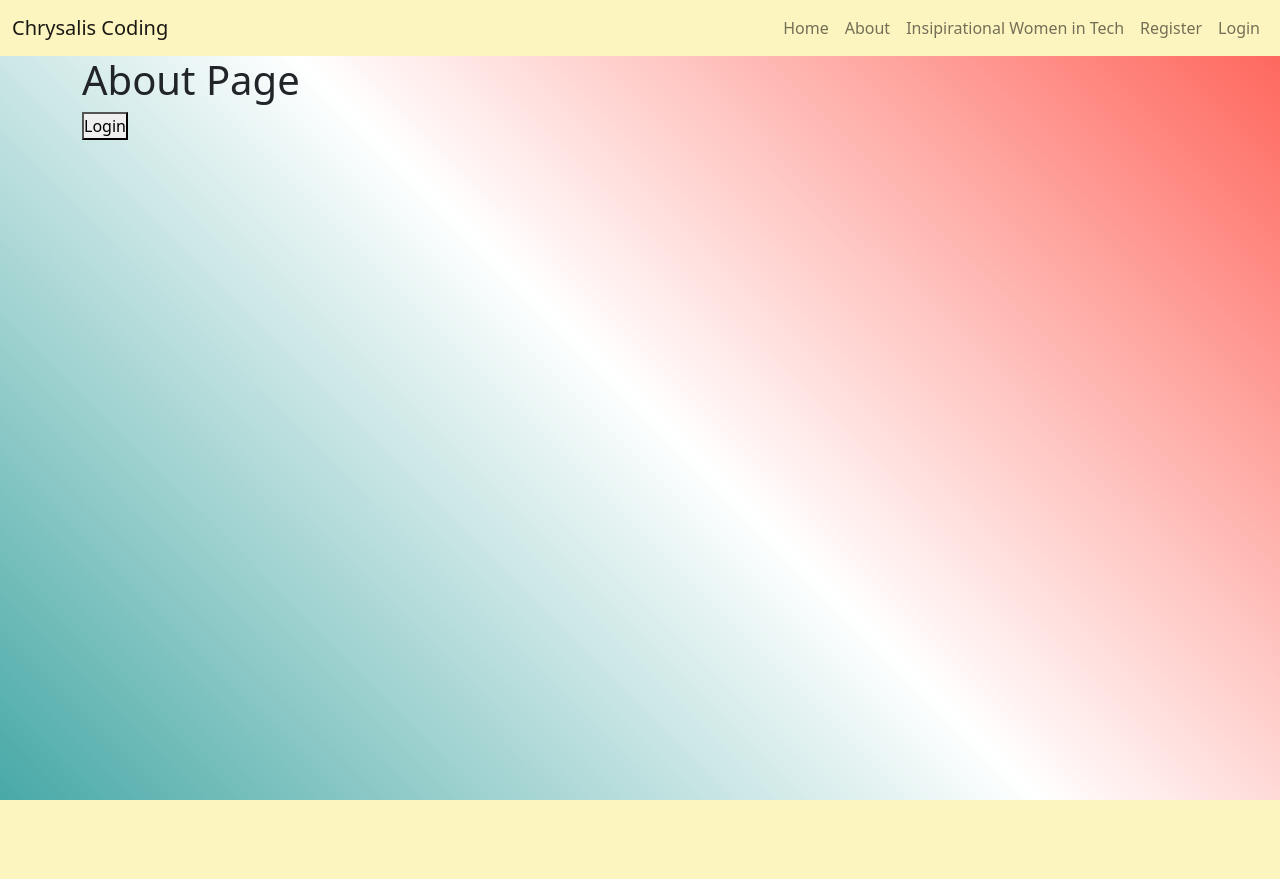
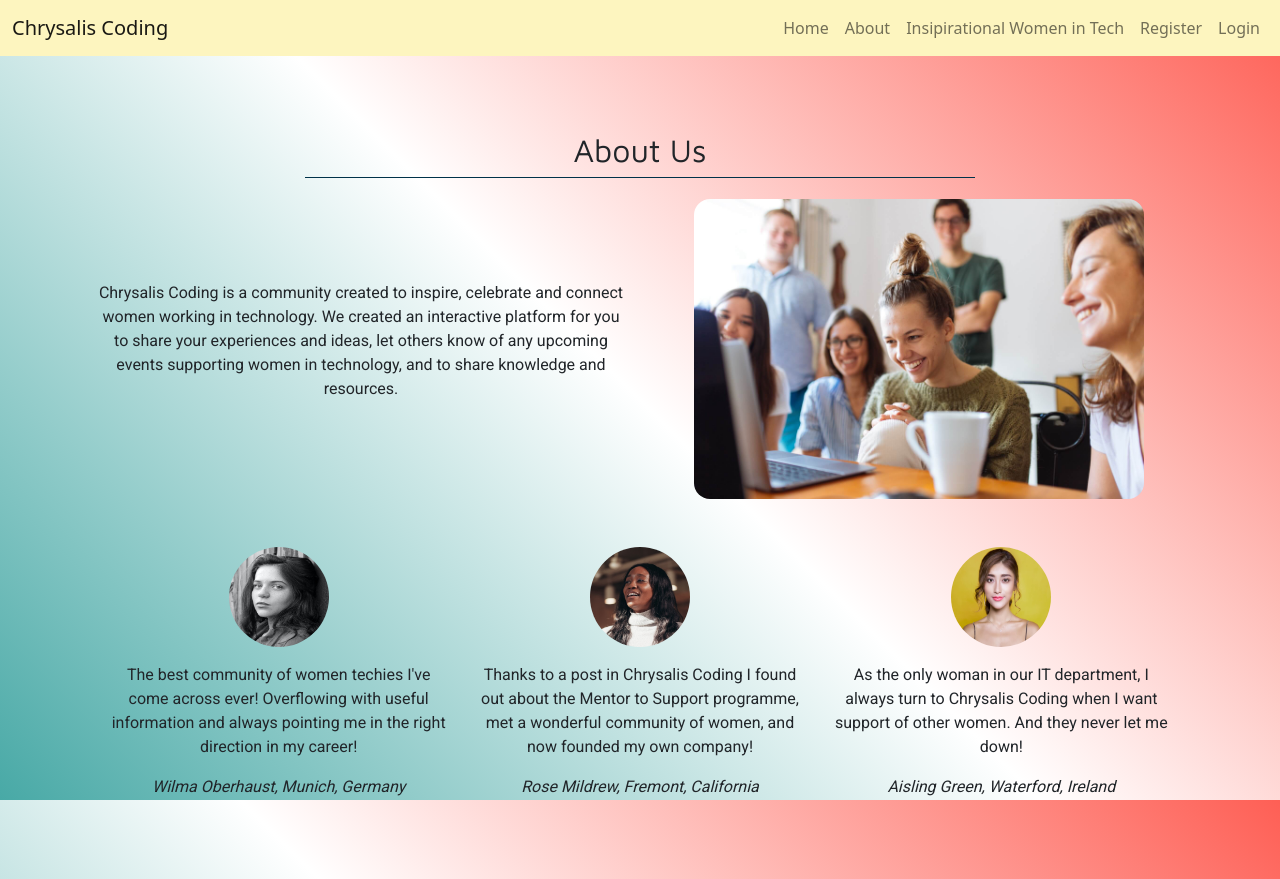
Before and after one commit to phoebeireland/Chrysalis-Coding, a Flask app: page /about in a window 1280 px wide. Before the commit the page ends 800 px from the top, so only its background shows below. Run offline with Flask 2, Linux system fonts and the light colour scheme; some libraries are stand-ins or nearby versions.

Commit message:
Add completed and styled About page

```diff
--- a/static/css/style.css
+++ b/static/css/style.css
@@ -318,6 +318,12 @@ h2.card-subtitle {
     background-color: #003249;
 }
 
+/*About*/
+.profile-pic {
+    height: 100px;
+    width: 100px;
+}
+
 /** Breakpoints */
 /** 400px or smaller */
 @media (max-width: 25rem) {
--- a/templates/about.html
+++ b/templates/about.html
@@ -2,15 +2,62 @@
 
 {% block content %}
 
-<div class= "container">
-    <div class= "container4 col-12">
-        <h1 id="welcome-text">About Page</h1>
-      </div>
-    <div class= "row">
-        <div class="container2 col-12">
-            <button id="main-login-button">Login</button>
+<section class="content">
+    <div class="container">
+        <div class="row">
+            <div class="col-12 text-center about-title">
+                <h2>About Us</h2>
+            </div>
+        </div>
+        <div class="row about-row page-desc">
+            <div class="col-md-6 text-center">
+                <p>
+                    Chrysalis Coding is a community created to inspire, celebrate and connect women working
+                    in technology. We created an interactive platform for you to share your experiences and ideas,
+                    let others know of any upcoming events supporting women in technology, and to share knowledge and resources.
+                </p>
+            </div>
+            <div class="col-md-6 text-center">
+                <img src="{{ url_for('static', filename='images/community-compressed.jpg') }}"
+                    alt="smiling joyful community of women looking at laptop" class="registerlogin-wit img-fluid">
+            </div>
+        </div>
+        <div class="row my-5 page-desc text-center">
+            <div class="col-md-4 mb-3">
+                <img src="{{ url_for('static', filename='images/pexels-emily-garland-crop.jpg') }}"
+                    alt="profile pic of Wilma Oberhaust" class="profile-pic rounded-circle mb-3">
+                <p>
+                    The best community of women techies I've come across ever! Overflowing with useful information and always
+                    pointing me in the right direction in my career!
+                </p>
+                <p class="fst-italic">
+                    Wilma Oberhaust, Munich, Germany
+                </p>
+            </div>
+            <div class="col-md-4 mb-3">
+                <img src="{{ url_for('static', filename='images/pexels-kindel-media-crop.jpg') }}"
+                    alt="profile pic of Rose Mildrew" class="profile-pic rounded-circle mb-3">
+                <p>
+                    Thanks to a post in Chrysalis Coding I found out about the Mentor to Support programme, met a wonderful
+                    community of women, and now founded my own company!
+                </p>
+                <p class="fst-italic">
+                    Rose Mildrew, Fremont, California
+                </p>
+            </div>
+            <div class="col-md-4 mb-3">
+                <img src="{{ url_for('static', filename='images/pexels-pixabay-415829.jpg') }}"
+                    alt="profile pic of Aisling Green" class="profile-pic rounded-circle mb-3">
+                <p>
+                    As the only woman in our IT department, I always turn to Chrysalis Coding when I want support of other
+                    women. And they never let me down!
+                </p>
+                <p class="fst-italic">
+                    Aisling Green, Waterford, Ireland
+                </p>
+            </div>
         </div>
     </div>
-</div>
+</section>
 
 {% endblock %}
```
Also changed, not shown: static/images/community-compressed.jpg (added), static/images/pexels-emily-garland-crop.jpg (added), static/images/pexels-kindel-media-crop.jpg (added), static/images/pexels-pixabay-415829.jpg (added).
